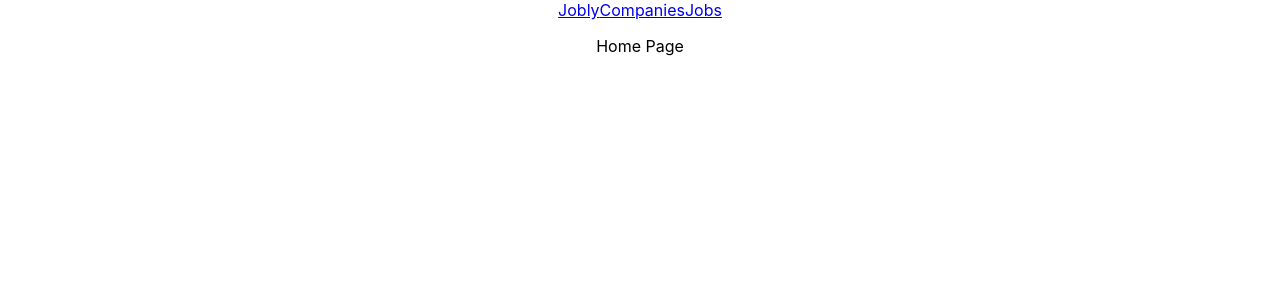
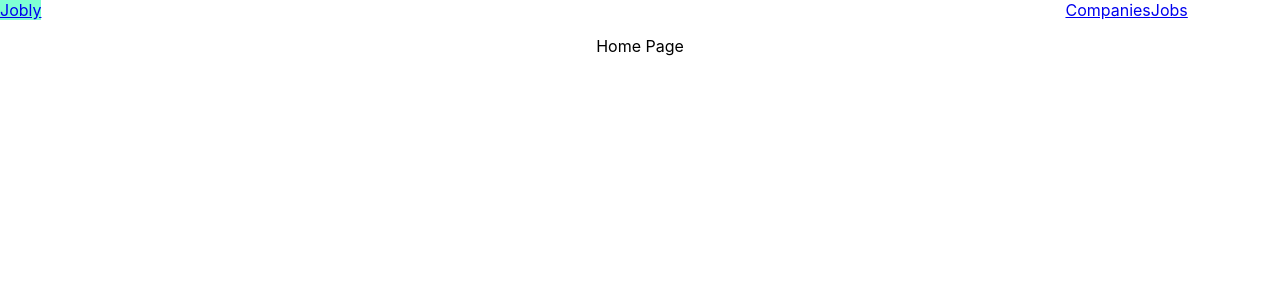
Before and after one commit to jordanasano/react-jobly-frontend, a React (Create React App) app: page / in a window 1280 px wide. Shown: the top 300 px of the page. Built offline with nearby package versions, Linux system fonts and the light colour scheme.

Commit message:
placed docstrings and a little css on nav bar

```diff
--- /dev/null
+++ b/src/Navigation.css
@@ -0,0 +1,20 @@
+.NavBar {
+    display: flex;
+}
+
+.home {
+    text-align: left;
+    margin-right: 80%;
+}
+
+.companies {
+    text-align: right;
+}
+
+.jobs {
+    text-align: right;
+}
+
+.active {
+    background-color: aquamarine;
+}
--- a/src/Navigation.js
+++ b/src/Navigation.js
@@ -1,18 +1,29 @@
-import { Link } from "react-router-dom";
-//TODO: Docstring
+import { NavLink } from "react-router-dom";
+import "./Navigation.css";
+
+/** To render the navigation bar.
+ *
+ *  No props.
+ *
+ *  No state.
+ *
+ *  App -> Navigation
+ */
+
 function Navigation() {
-    // TODO: Formatting/styling. Use NavLink
+    console.log("We're in the Navigation component");
+
     return (
         <nav className="NavBar">
-            <Link to="/">
+            <NavLink className="home" to="/">
                 Jobly
-            </Link>
-            <Link to="/companies">
+            </NavLink>
+            <NavLink className="companies" to="/companies">
                 Companies
-            </Link>
-            <Link to="/jobs">
+            </NavLink>
+            <NavLink className="jobs" to="/jobs">
                 Jobs
-            </Link>
+            </NavLink>
         </nav>
     )
 }
```
Also changed, not shown: src/App.js (+9 -2 lines), src/CompanyCard.js (added, +17 -0 lines), src/CompanyDetail.js (+9 -1 lines), src/CompanyList.js (+9 -0 lines), src/HomePage.js (+9 -1 lines), src/JobList.js (+9 -0 lines), src/RouteList.js (renamed from src/Routes.js, +11 -1 lines).
